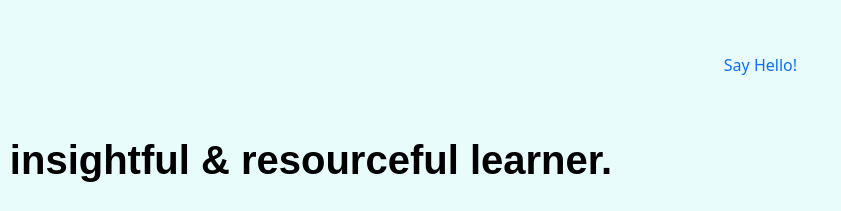
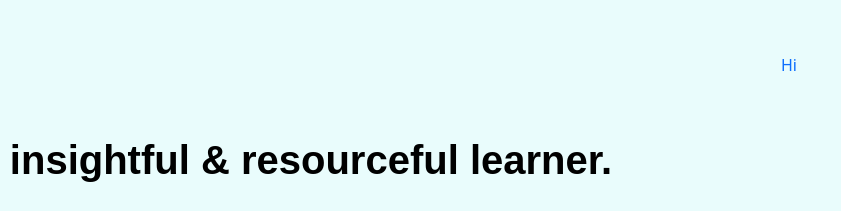
Before and after one commit to Om-Thanage/csiresume, a plain HTML site: page index.html in a window 1280 px wide. Shown: the top 211 px of the page, 439-1280 px from the left. Drawn offline with nearby package versions, Linux system fonts and the light colour scheme.

Commit message:
Update index.html

```diff
--- a/index.html
+++ b/index.html
@@ -17,7 +17,7 @@
           </a>
         </div>
         <div class="Component two" id="contact">
-          <a style="text-decoration: none;" href="">Say Hello!</a>
+          <a style="text-decoration: none;" href="">Hi</a>
         </div>
       </div>
     </div>
```
